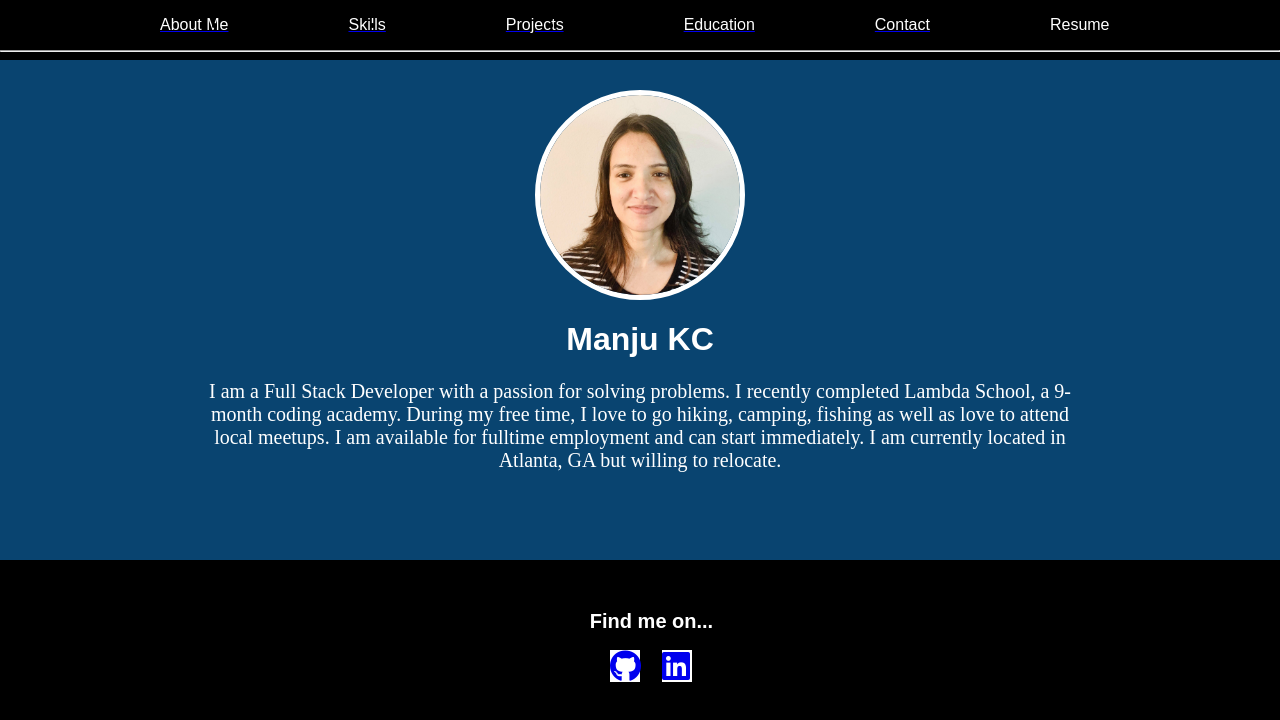
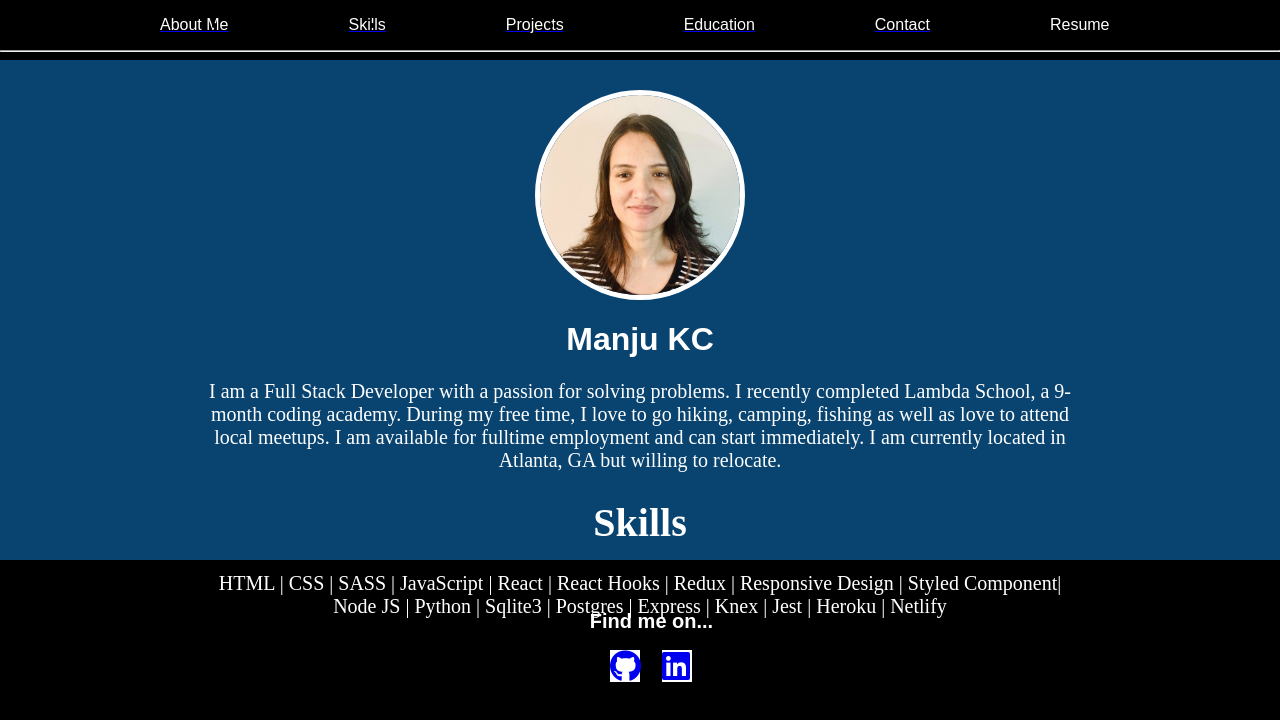
Before and after one commit to Manjukcthapa/Portfolio, a React (Create React App) app: page / in a window 1280 px wide. Shown: the top 720 px of the page. Built offline with nearby package versions, Linux system fonts and the light colour scheme.

Commit message:
moved skills points to homepage

```diff
--- a/src/Component/Homepage.js
+++ b/src/Component/Homepage.js
@@ -18,6 +18,12 @@ class HomePage extends React.Component {
                 well as love to attend local meetups. I am available for
                 fulltime employment and can start immediately. I am currently
                 located in Atlanta, GA but willing to relocate.
+              </p>
+              <h1>Skills</h1>
+              <p>
+                HTML | CSS | SASS | JavaScript | React | React Hooks | Redux |
+                Responsive Design | Styled Component| Node JS | Python | Sqlite3
+                | Postgres | Express | Knex | Jest | Heroku | Netlify
               </p>
             </div>
           </div>
```
